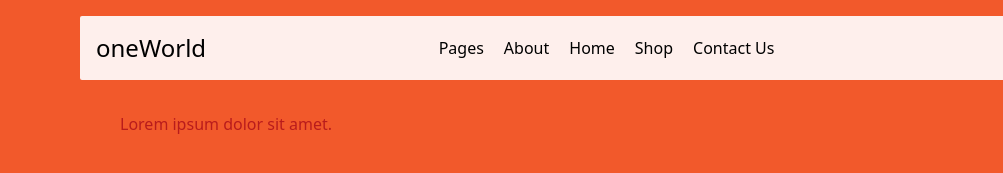
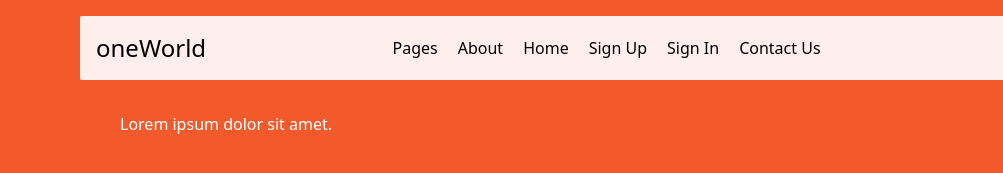
Before and after one commit to organism00/oneWorld-FrontEnd, a website: page landingPage.html in a window 1280 px wide. Shown: the top 173 px of the page, 0-1003 px from the left. Drawn offline with nearby package versions, Linux system fonts and the light colour scheme; a web font is replaced by a local one.

Commit message:
Update landingPage.html

```diff
--- a/landingPage.html
+++ b/landingPage.html
@@ -21,7 +21,8 @@
                 <a href="">Pages</a>
                 <a href="">About </a>
                 <a href="">Home</a>
-                <a href="">Shop</a>
+                <a href="">Sign Up</a>
+                <a href="">Sign In</a>
                 <a href="">Contact Us</a>
             </div>
             <div class="flex text-black space-x-4 items-center opacity-50 ">
@@ -37,7 +38,7 @@
     <div class="bg-[#f2592b] h-screen ">
         <div class="mx-auto container py-14 px-20 max-w-[1200px] flex flex-col lg:flex-row gap-12 lg:items-center ">
             <div class="flex pt-14 flex-col space-y-10 w-full lg:w-1/2">
-                <p class="text-red-700">Lorem ipsum dolor sit amet.</p>
+                <p class="text-white">Lorem ipsum dolor sit amet.</p>
                 <h1 class="text-black text-3xl lg:text-5xl font-semibold">oneWorld Wireless HeadPhone</h1>
                 <button class="bg-white w-[150px] py-2 rounded-sm hover:scale-105 transition-all duration-700 ease-in-out"><box-icon name='cart-alt' class="items-center justify-center"></box-icon> Shop now</button>
             </div>
```
